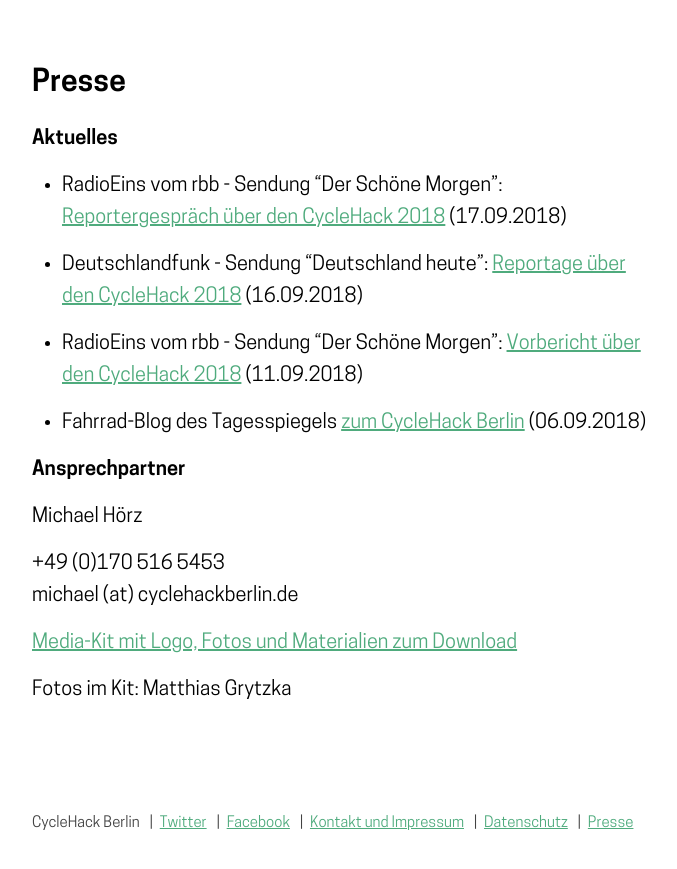
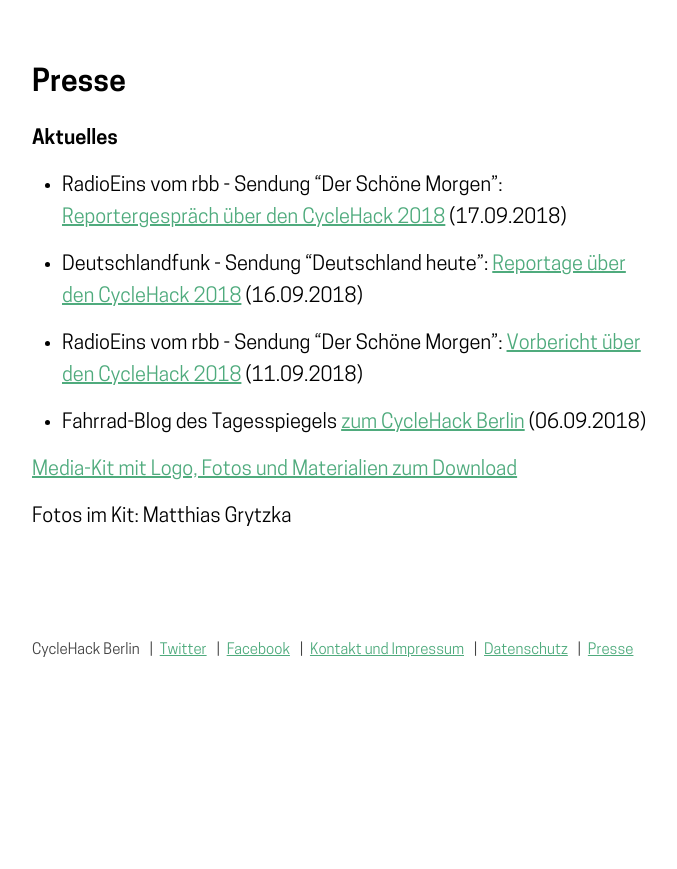
Before and after one commit to sjockers/cyclehackberlin.de, a Jekyll site: the page built from presse.md, in a window 1280 px wide. Shown: the top 869 px of the page, without its empty margins (68-745 px from the left). Built offline with Jekyll 4.4.1, drawn with Linux system fonts in a browser that asks for light colours.

Commit message:
Remove press contact (no longer active)

```diff
--- a/presse.md
+++ b/presse.md
@@ -18,14 +18,6 @@
 
 * Fahrrad-Blog des Tagesspiegels [zum CycleHack Berlin](https://www.tagesspiegel.de/sport/liveblog/der-fahrrad-blog-des-tagesspiegel-hacker-wollen-berliner-fahrradverkehr-verbessern/19996818.html) (06.09.2018)
 
-
-#### Ansprechpartner
-
-Michael Hörz
-
-+49 (0)170 516 5453 \\
-michael (at) cyclehackberlin.de
-
 [Media-Kit mit Logo, Fotos und Materialien zum Download](/downloads/pressekit_cyclehack_2018.zip)
 
 Fotos im Kit: Matthias Grytzka
```
